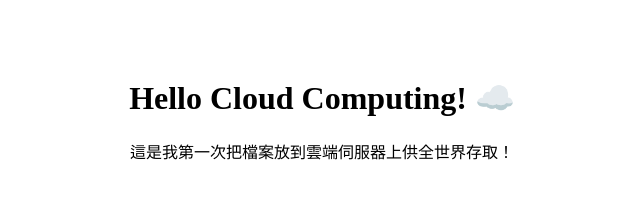
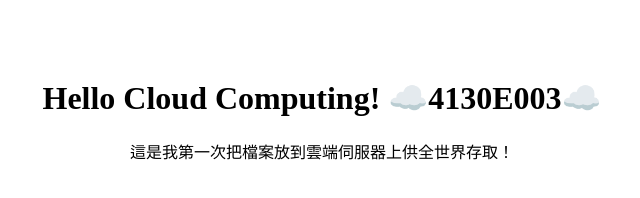
Before and after one commit to itsRushxii/my-first-cloud-page, a plain HTML site: page index.html in a window 1280 px wide. Shown: the whole page, without its empty margins (318-958 px from the left). Drawn offline with Linux system fonts and the light colour scheme.

Commit message:
Update heading with additional text

```diff
--- a/index.html
+++ b/index.html
@@ -4,7 +4,7 @@
     <title>我的第一個雲端網頁</title>
 </head>
 <body style="text-align:center; padding-top:50px;">
-    <h1>Hello Cloud Computing! ☁️</h1>
+    <h1>Hello Cloud Computing! ☁️4130E003☁️</h1>
     <p>這是我第一次把檔案放到雲端伺服器上供全世界存取！</p>
 </body>
 </html>
```
